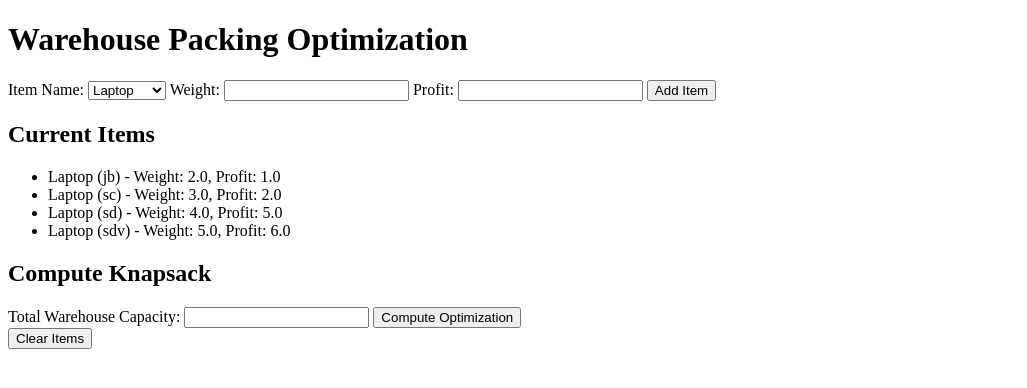
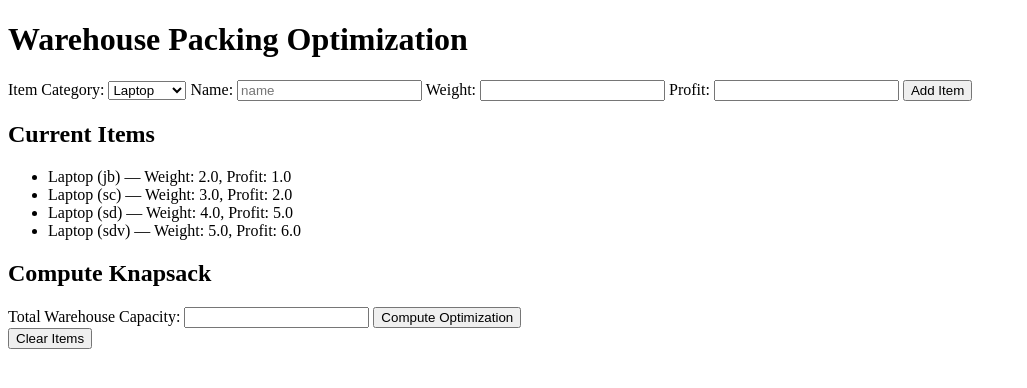
Before and after one commit to sohamnp06/Warehouse-Packing-Optimization, a Flask app: page / in a window 1280 px wide. Shown: the top 388 px of the page, without its empty margins (0-1027 px from the left). Run offline with Flask 3, Linux system fonts and the light colour scheme; data comes from the database, SQL or seed files in the repository; both versions use the stored data as it was after the commit.

Commit message:
Perfomed Required Changes

```diff
--- a/app.py
+++ b/app.py
@@ -27,13 +27,17 @@ def index():
 
 @app.route('/add_item', methods=['POST'])
 def add_item_route():
-    name = request.form['name']
-    if name not in ITEM_CATEGORIES:
-        return f"<h2>Invalid item selected. Choose from the predefined list only.</h2><a href='/'>Back to Home</a>"
-
+    item_category = request.form['item_category']
+    item_name = request.form['item_name']
     weight = float(request.form['weight'])
     profit = float(request.form['profit'])
-    add_item(name, weight, profit)
+
+    if item_category not in ITEM_CATEGORIES:
+        return f"<h2>Invalid item category selected.</h2><a href='/'>Back</a>"
+
+    full_name = f"{item_category} ({item_name})"
+    add_item(full_name, weight, profit)
+
     return redirect('/')
 
 @app.route('/clear', methods=['POST'])
@@ -49,15 +53,15 @@ def compute():
     if not items:
         return "<h2>No active items to compute. Please add items first.</h2><a href='/'>Back to Home</a>"
 
-    has_01_item = any(ITEM_CATEGORIES[item['name']] == '01' for item in items)
+    has_01_item = any(any(keyword in item['name'] for keyword in ["Laptop", "Charger"]) for item in items)
 
     if has_01_item:
         int_profit, int_items = knapsack_01(items, int(capacity))
-        recommendation = "0/1 Knapsack is applied because at least one indivisible item was selected (Laptop or Charger)."
+        recommendation = "0/1 Knapsack applied (contains indivisible items)."
         frac_profit, frac_items = 0, []
     else:
         frac_profit, frac_items = fractional_knapsack(items, capacity)
-        recommendation = "Fractional Knapsack is applied because all selected items can be divided (Perfume, Oil Barrel, Rice)."
+        recommendation = "Fractional Knapsack applied (contains all divisible items)."
         int_profit, int_items = 0, []
 
     return render_template(
--- a/knapsack.py
+++ b/knapsack.py
@@ -1,6 +1,7 @@
-
+# knapsack.py
 
 def fractional_knapsack(items, capacity):
+
     n = len(items)
     ratio = [(item['profit'] / item['weight'], i) for i, item in enumerate(items)]
     ratio.sort(reverse=True)
@@ -36,6 +37,7 @@ def fractional_knapsack(items, capacity):
 
 
 def knapsack_01(items, capacity):
+
     capacity = int(capacity)
     n = len(items)
 
--- a/models.py
+++ b/models.py
@@ -36,7 +36,6 @@ def add_item(name, weight, profit):
 
 
 def get_active_items():
-
     conn = sqlite3.connect(DB_NAME)
     c = conn.cursor()
     c.execute('SELECT name, weight, profit FROM active_items')
--- a/templates/index.html
+++ b/templates/index.html
@@ -8,23 +8,29 @@
     <h1>Warehouse Packing Optimization</h1>
 
     <form action="/add_item" method="post">
-        <label>Item Name:</label>
-        <select name="name" required>
+        <label>Item Category:</label>
+        <select name="item_category" required>
             {% for item in allowed_items %}
                 <option value="{{ item }}">{{ item }}</option>
             {% endfor %}
         </select>
+
+        <label>Name:</label>
+        <input type="text" name="item_name" placeholder="name" required>
+
         <label>Weight:</label>
         <input type="number" step="0.01" name="weight" required>
+
         <label>Profit:</label>
         <input type="number" step="0.01" name="profit" required>
+
         <button type="submit">Add Item</button>
     </form>
 
     <h2>Current Items</h2>
     <ul>
         {% for item in items %}
-            <li>{{ item.name }} - Weight: {{ item.weight }}, Profit: {{ item.profit }}</li>
+            <li>{{ item.name }} — Weight: {{ item.weight }}, Profit: {{ item.profit }}</li>
         {% endfor %}
     </ul>
 
```
Also changed, not shown: templates/result.html (+3 -5 lines), database.db.
